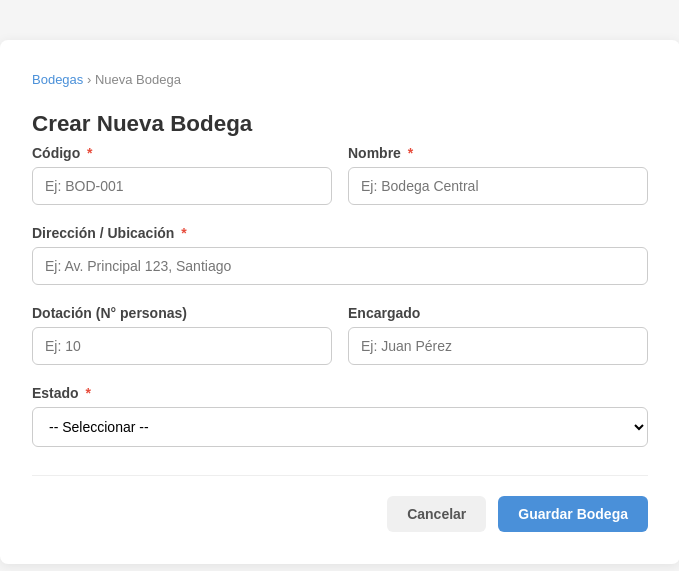
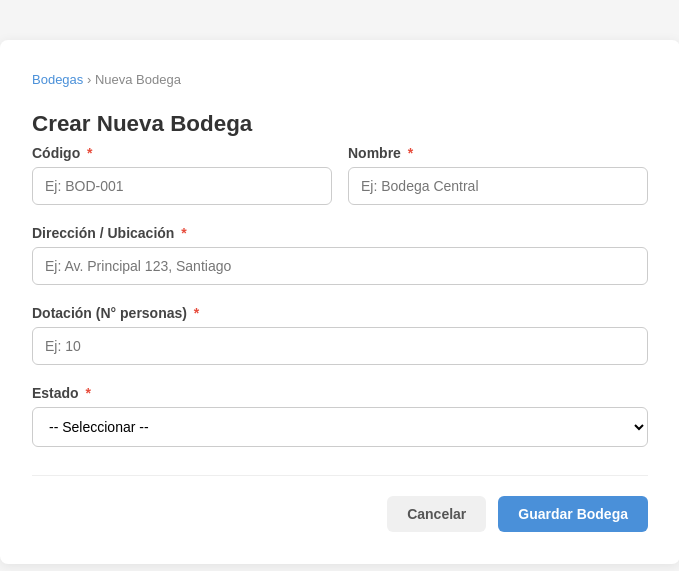
Before and after one commit to lucciano12/Prueba-tecnica-sistemas-expertos, a PHP site: page /index.php?action=create in a window 1280 px wide. Shown: the top 571 px of the page, without its empty margins (300-979 px from the left). Run offline with PHP 8.4, Linux system fonts and the light colour scheme; some libraries are stand-ins or nearby versions.

Commit message:
refactor: eliminar campo encargado y hacer dotacion obligatoria en formularios

```diff
--- a/views/bodegas/create.php
+++ b/views/bodegas/create.php
@@ -95,23 +95,14 @@
             <span class="error-msg" id="err-ubicacion">La ubicación es obligatoria</span>
         </div>
 
-        <!-- Fila 3: Dotación y Encargado -->
-        <div class="form-row">
-            <div class="form-group">
-                <label for="dotacion">Dotación (N° personas)</label>
-                <input type="number" id="dotacion" name="dotacion"
-                       placeholder="Ej: 10"
-                       min="0" max="9999"
-                       value="<?= htmlspecialchars($_POST['dotacion'] ?? '') ?>">
-            </div>
-
-            <div class="form-group">
-                <label for="encargado">Encargado</label>
-                <input type="text" id="encargado" name="encargado"
-                       placeholder="Ej: Juan Pérez"
-                       maxlength="100"
-                       value="<?= htmlspecialchars($_POST['encargado'] ?? '') ?>">
-            </div>
+        <!-- Fila 3: Dotación (obligatoria, encargado eliminado) -->
+        <div class="form-group">
+            <label for="dotacion">Dotación (N° personas) <span class="required">*</span></label>
+            <input type="number" id="dotacion" name="dotacion"
+                   placeholder="Ej: 10"
+                   min="0" max="9999"
+                   value="<?= htmlspecialchars($_POST['dotacion'] ?? '') ?>">
+            <span class="error-msg" id="err-dotacion">La dotación es obligatoria</span>
         </div>
 
         <!-- Fila 4: Estado -->
@@ -144,6 +135,7 @@ document.getElementById('formCrear').addEventListener('submit', function(e) {
         { id: 'codigo',    err: 'err-codigo' },
         { id: 'nombre',    err: 'err-nombre' },
         { id: 'ubicacion', err: 'err-ubicacion' },
+        { id: 'dotacion',  err: 'err-dotacion' },
         { id: 'estado',    err: 'err-estado' }
     ];
 
```
Also changed, not shown: views/bodegas/edit.php (+8 -23 lines).
